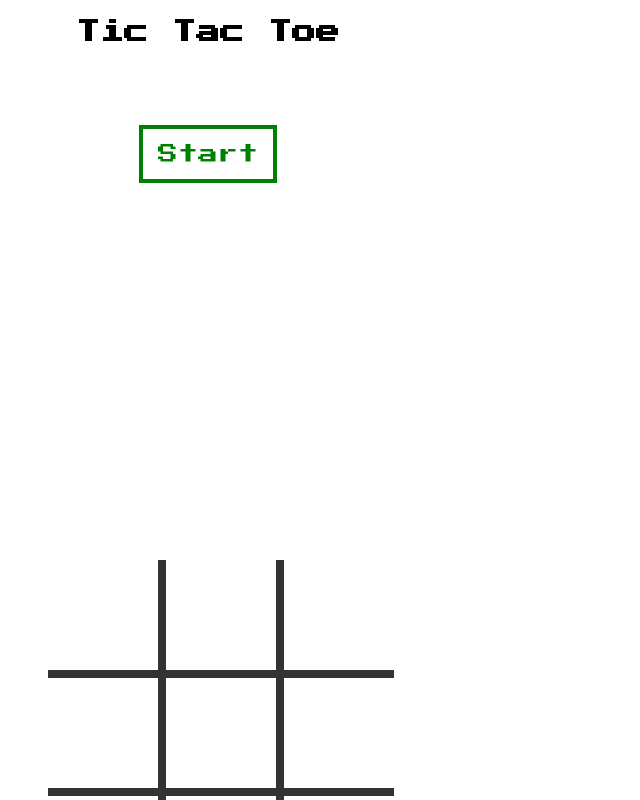
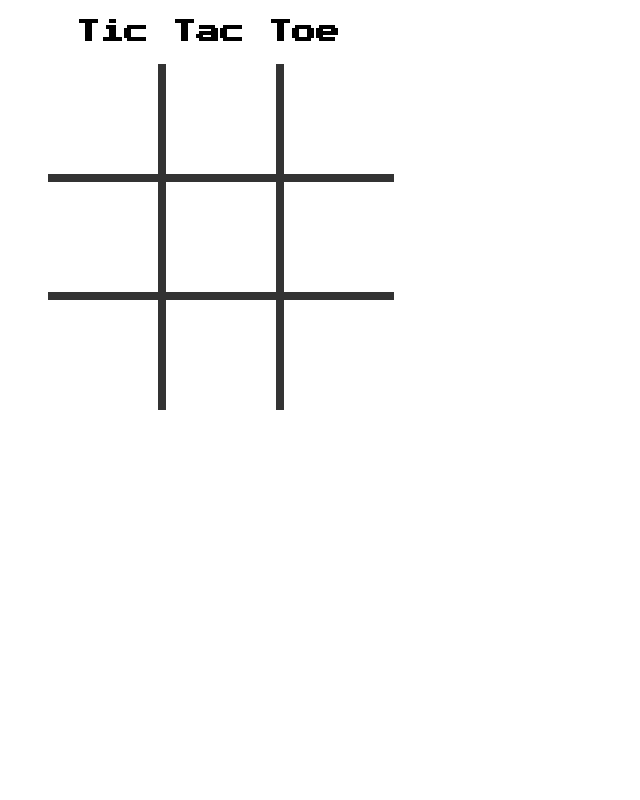
Before and after one commit to ricardoliveira0/angular_course, an Angular app in the folder projects/tic-tac-toe/: page / in a window 1280 px wide. Both pictures are taken after a click on the link "Start". Shown: the top 800 px of the page, without its empty margins (0-640 px from the left). Built offline with nearby package versions, Linux system fonts and the light colour scheme.

Commit message:
update: UI
Added final methods needed and finish UI (control page dynamically)

```diff
--- a/projects/tic-tac-toe/src/app/tic-tac-toe/tic-tac-toe.component.html
+++ b/projects/tic-tac-toe/src/app/tic-tac-toe/tic-tac-toe.component.html
@@ -2,37 +2,73 @@
     <h2>Tic Tac Toe</h2>
 
     <!-- start -->
-    <div class="principal">
+    <div class="principal" *ngIf="displayStart">
       <a href="#"
-         class="button">
+         class="button" (click)="startGame()">
          Start
       </a>
     </div><!-- start -->
 
     <!-- matrix -->
-    <div>
+    <div *ngIf="displayMatrix">
       <ul>
-        <li class="kz-border-bottom kz-border-right"></li>
-        <li class="kz-border-bottom kz-border-right"></li>
-        <li class="kz-border-bottom"></li>
-        <li class="kz-border-bottom kz-border-right"></li>
-        <li class="kz-border-bottom kz-border-right"></li>
-        <li class="kz-border-bottom"></li>
-        <li class="kz-border-right"></li>
-        <li class="kz-border-right"></li>
-        <li></li>
+        <li class="kz-border-bottom kz-border-right"
+        [class.kz-img-x]="displayX(0, 0)"
+        [class.kz-img-o]="displayO(0, 0)"
+        [class.kz-win-color]="displayWin(0, 0)"
+        (click)="play(0, 0)"></li>
+        <li class="kz-border-bottom kz-border-right"
+        [class.kz-img-x]="displayX(0, 1)"
+        [class.kz-img-o]="displayO(0, 1)"
+        [class.kz-win-color]="displayWin(0, 1)"
+        (click)="play(0, 1)"></li>
+        <li class="kz-border-bottom"
+        [class.kz-img-x]="displayX(0, 2)"
+        [class.kz-img-o]="displayO(0, 2)"
+        [class.kz-win-color]="displayWin(0, 2)"
+        (click)="play(0, 2)"></li>
+        <li class="kz-border-bottom kz-border-right"
+        [class.kz-img-x]="displayX(1, 0)"
+        [class.kz-img-o]="displayO(1, 0)"
+        [class.kz-win-color]="displayWin(1, 0)"
+        (click)="play(1, 0)"></li>
+        <li class="kz-border-bottom kz-border-right"
+        [class.kz-img-x]="displayX(1, 1)"
+        [class.kz-img-o]="displayO(1, 1)"
+        [class.kz-win-color]="displayWin(1, 1)"
+        (click)="play(1, 1)"></li>
+        <li class="kz-border-bottom"
+        [class.kz-img-x]="displayX(1, 2)"
+        [class.kz-img-o]="displayO(1, 2)"
+        [class.kz-win-color]="displayWin(1, 2)"
+        (click)="play(1, 2)"></li>
+        <li class="kz-border-right"
+        [class.kz-img-x]="displayX(2, 0)"
+        [class.kz-img-o]="displayO(2, 0)"
+        [class.kz-win-color]="displayWin(2, 0)"
+        (click)="play(2, 0)"></li>
+        <li class="kz-border-right"
+        [class.kz-img-x]="displayX(2, 1)"
+        [class.kz-img-o]="displayO(2, 1)"
+        [class.kz-win-color]="displayWin(2, 1)"
+        (click)="play(2, 1)"></li>
+        <li
+        [class.kz-img-x]="displayX(2, 2)"
+        [class.kz-img-o]="displayO(2, 2)"
+        [class.kz-win-color]="displayWin(2, 2)"
+        (click)="play(2, 2)"></li>
       </ul>
     </div><!-- matrix -->
 
     <!-- final -->
-    <div>
+    <div *ngIf="displayFinal">
       <span>
-      <p>You win!</p>
-      <p>You lost :(</p>
-      <p>The game finished by draw...</p>
+      <p *ngIf="player==2">You win!</p>
+      <p *ngIf="player==1">You lost :(</p>
+      <p *ngIf="player==0">The game finished by draw...</p>
       <br />
       <a href="#"
-           class="button">
+           class="button" (click)="newGame()">
            Play again
         </a>
       </span>
--- a/projects/tic-tac-toe/src/app/tic-tac-toe/tic-tac-toe.component.ts
+++ b/projects/tic-tac-toe/src/app/tic-tac-toe/tic-tac-toe.component.ts
@@ -1,4 +1,6 @@
 import { Component, OnInit } from '@angular/core';
+
+import { TicTacToeService } from './shared';
 
 @Component({
   selector: 'app-tic-tac-toe',
@@ -7,9 +9,50 @@ import { Component, OnInit } from '@angular/core';
 })
 export class TicTacToeComponent implements OnInit {
 
-  constructor() { }
+  constructor(private gameService: TicTacToeService) { }
 
   ngOnInit(): void {
+    this.gameService.gameStartup();
+  }
+
+  get displayStart(): boolean {
+    return this.gameService.showStart;
+  }
+
+  get displayMatrix(): boolean {
+    return this.gameService.showMatrix;
+  }
+
+  get displayFinal(): boolean {
+    return this.gameService.showFinal;
+  }
+
+  startGame(): void {
+    this.gameService.startGame();
+  }
+
+  play(posX: number, posY: number): void {
+    this.gameService.play(posX, posY);
+  }
+
+  displayX(posX: number, posY: number): boolean {
+    return this.gameService.displayX(posX, posY);
+  }
+
+  displayO(posX: number, posY: number): boolean {
+    return this.gameService.displayO(posX, posY);
+  }
+
+  displayWin(posX: number, posY: number): boolean {
+    return this.gameService.displayWin(posX, posY);
+  }
+
+  get player(): number {
+    return this.gameService.player;
+  }
+
+  newGame(): void {
+    this.gameService.newGame();
   }
 
 }
```
